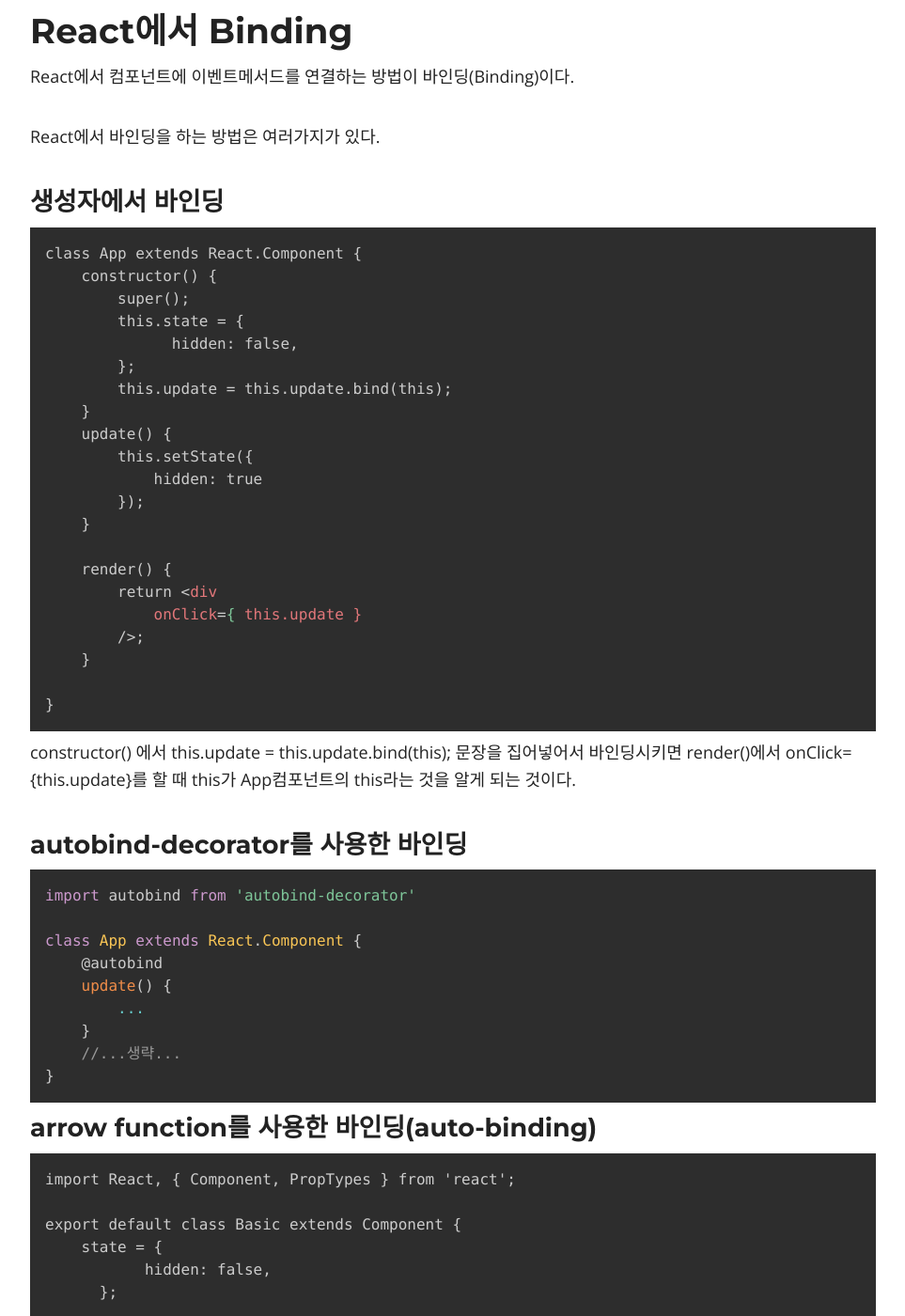
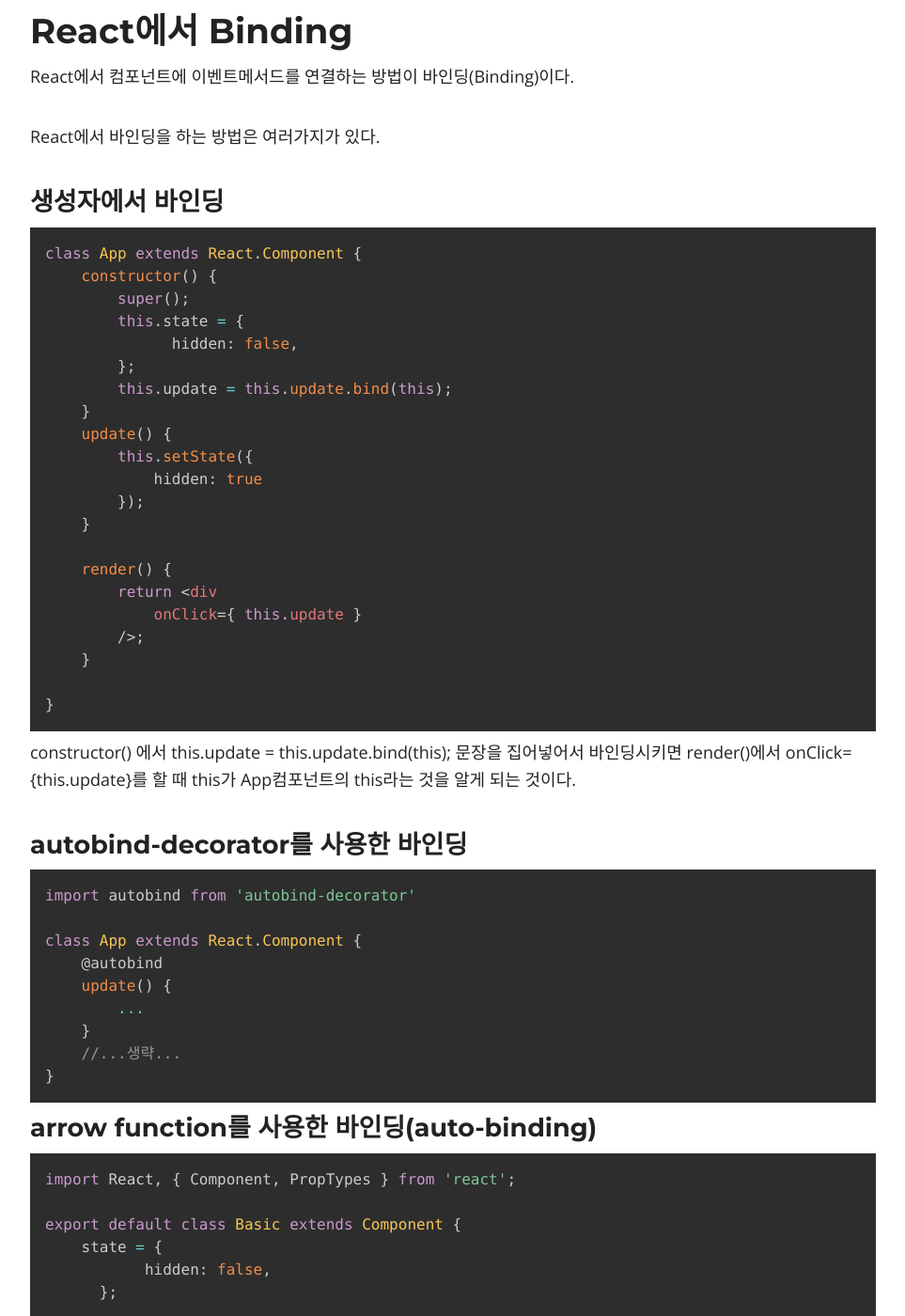
Before and after one commit to Seongmun-Hong/Seongmun-Hong.github.io, a Jekyll site: the page built from _posts/2019-05-09-React binding.md, in a window 1280 px wide and 1400 px high, scrolled down 1840 px. Shown: the whole window at 94% size, without its empty margins (158-1121 px from the left). Built offline with Jekyll 4.4.1, drawn with Linux system fonts in a browser that asks for light colours; nearby versions of some CDN libraries; library files that are not in the unit come from our copies; comment, search, counter and statistics services are not loaded; some of the changed text lies outside the part shown.

Commit message:
fix :  - code block 수정

````diff
--- a/_posts/2019-05-09-React binding.md
+++ b/_posts/2019-05-09-React binding.md
@@ -80,7 +80,7 @@ React에서 바인딩을 하는 방법은 여러가지가 있다.
 
 ### 생성자에서 바인딩
 
-```html
+```jsx
 class App extends React.Component {
     constructor() {
         super();
@@ -124,7 +124,7 @@ class App extends React.Component {
 
 ### arrow function를 사용한 바인딩(auto-binding)
 
-```html
+```jsx
 import React, { Component, PropTypes } from 'react';
 
 export default class Basic extends Component {
````
Also changed, not shown: _posts/2019-04-24-Spring Batch(3).md (+3 -3 lines), _posts/2019-05-08-React.md (+2 -2 lines), _posts/2019-05-09-Component props state.md (+1 -1 lines), _posts/2019-05-10-create-react-app.md (+2 -2 lines), _posts/2019-05-11-Mobx.md (+1 -1 lines).
